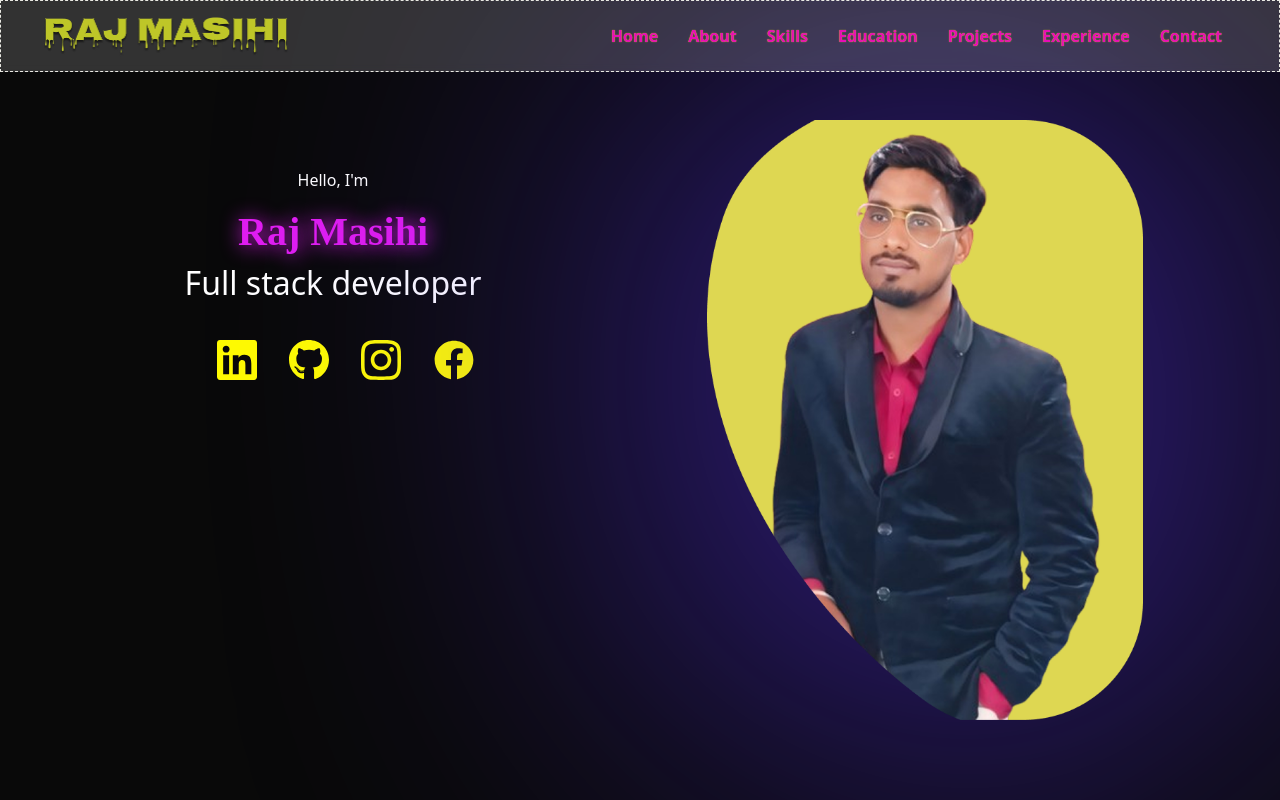
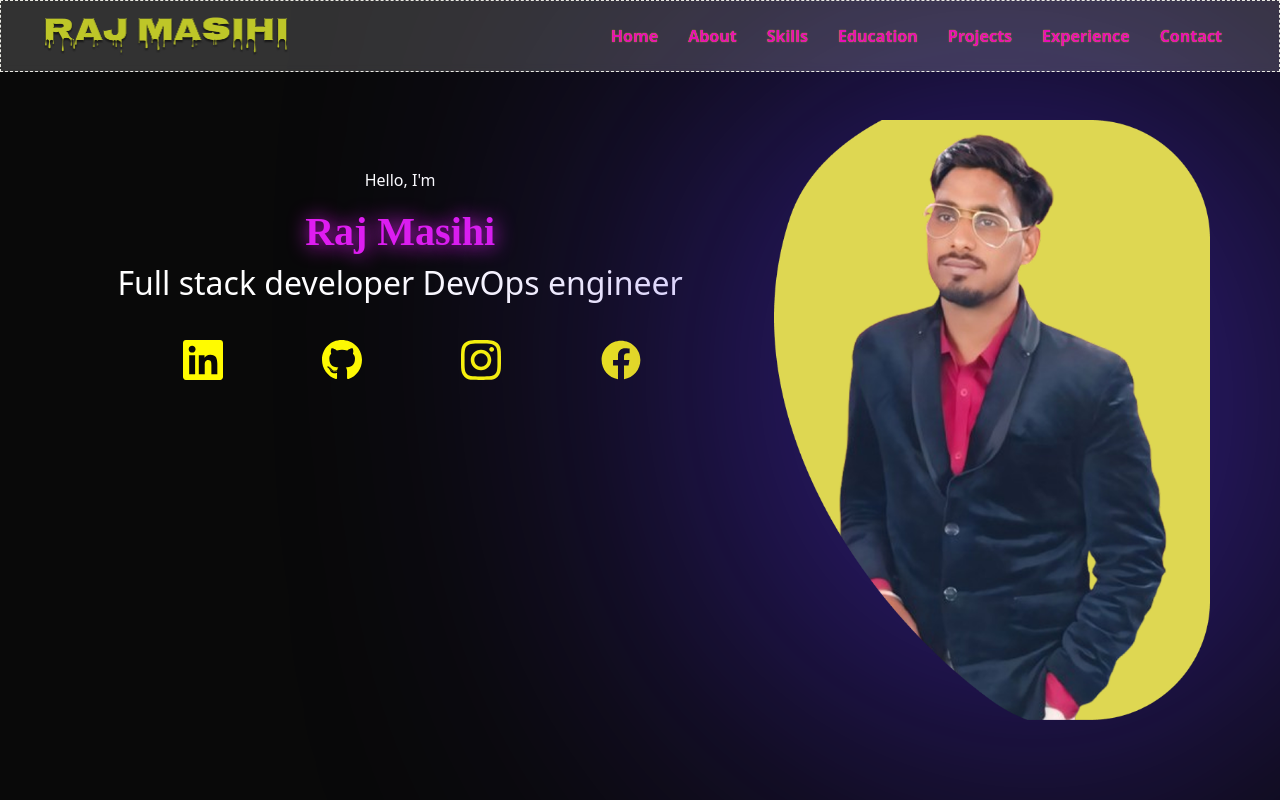
Before and after one commit to RajMasihi/Raj-portfolio, a React (Vite) app: page / in a window 1280 px wide. Shown: the top 800 px of the page. Built offline with nearby package versions, Linux system fonts and the light colour scheme.

Commit message:
change profile in home page

```diff
--- a/index.html
+++ b/index.html
@@ -2,7 +2,7 @@
 <html lang="en">
   <head>
     <meta charset="UTF-8" />
-    <link rel="icon" type="image/svg+xml" href="/vite.svg" />
+
     <meta name="viewport" content="width=device-width, initial-scale=1.0" />
     <title>Rajmasihi portfolio</title>
     <link href="https://cdn.jsdelivr.net/npm/bootstrap@5.3.3/dist/css/bootstrap.min.css" rel="stylesheet" integrity="sha384-QWTKZyjpPEjISv5WaRU9OFeRpok6YctnYmDr5pNlyT2bRjXh0JMhjY6hW+ALEwIH" crossorigin="anonymous">
--- a/src/components/Home.jsx
+++ b/src/components/Home.jsx
@@ -44,7 +44,7 @@
               data-aos-duration="1000"
               data-aos-mirror="false"
             >
-              Full stack developer
+              Full stack developer DevOps engineer
             </h2>
             <div
               className="d-flex justify-content-around mx-lg-1"
```
